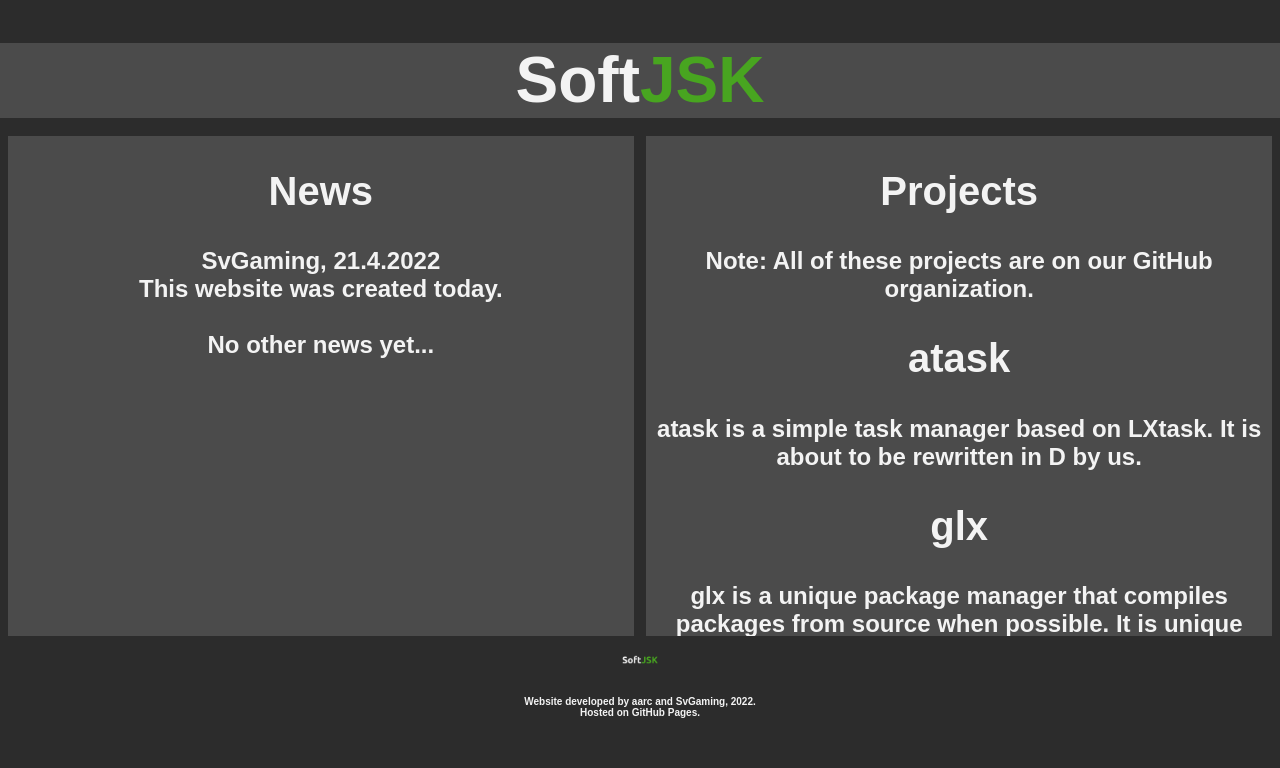
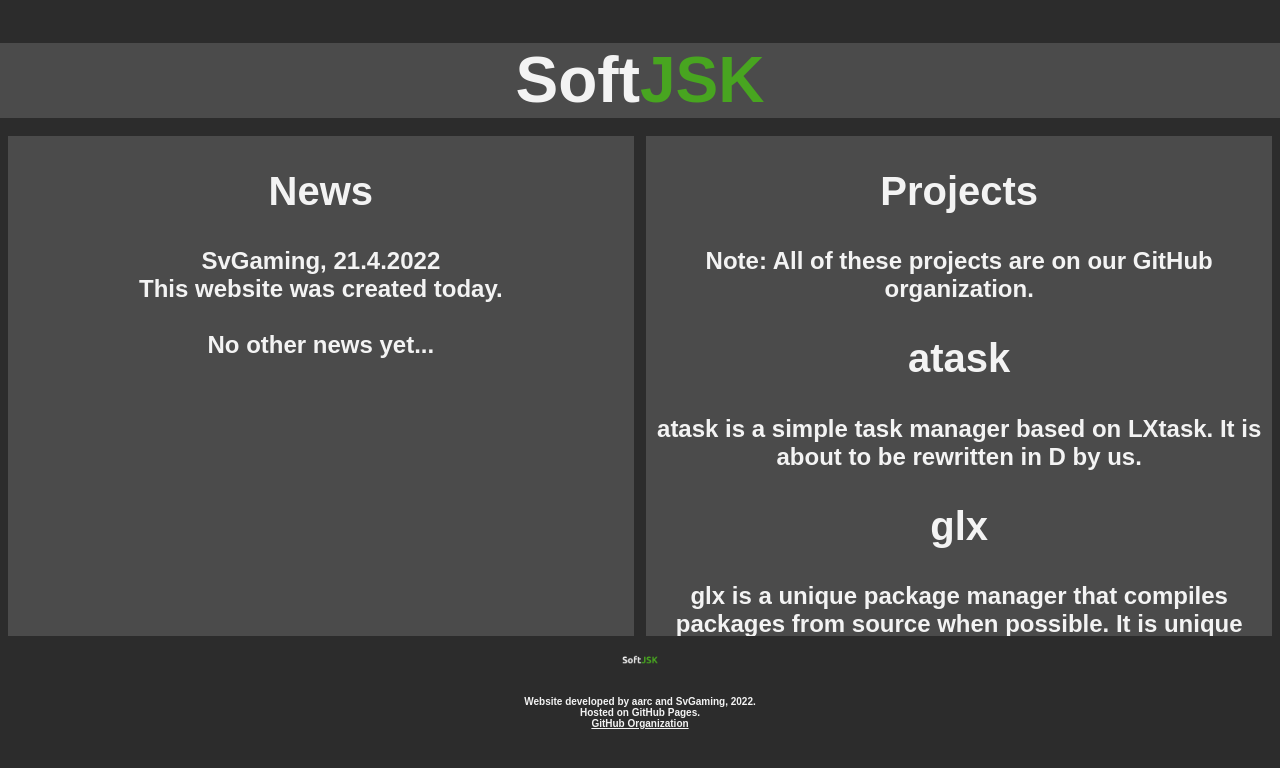
Before and after one commit to SoftJSK/softjsk.github.io, a plain HTML site: page index.html in a window 1280 px wide. Drawn offline with Linux system fonts and the light colour scheme.

Commit message:
added github organizaton link

```diff
--- a/index.html
+++ b/index.html
@@ -44,6 +44,7 @@
     <h3>
         Website developed by aarc and SvGaming, 2022. <br>
         Hosted on GitHub Pages. <br>
+        <a href="https://github.com/SoftJSK">GitHub Organization</a>
     </h3>
 </body>
 </html>
--- a/ss.css
+++ b/ss.css
@@ -10,6 +10,9 @@ p {
 
 a {
     font-size: 10px;
+    color: rgb(243, 243, 243);
+    font-family: "Ubuntu", sans-serif;
+    text-align: center;
 }
 
 h1 {
```
